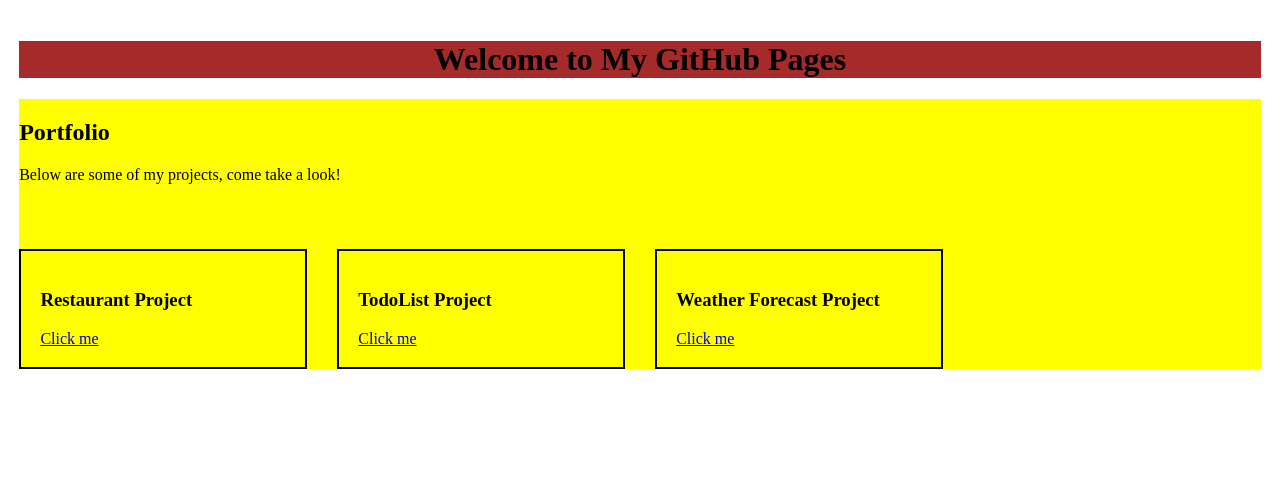
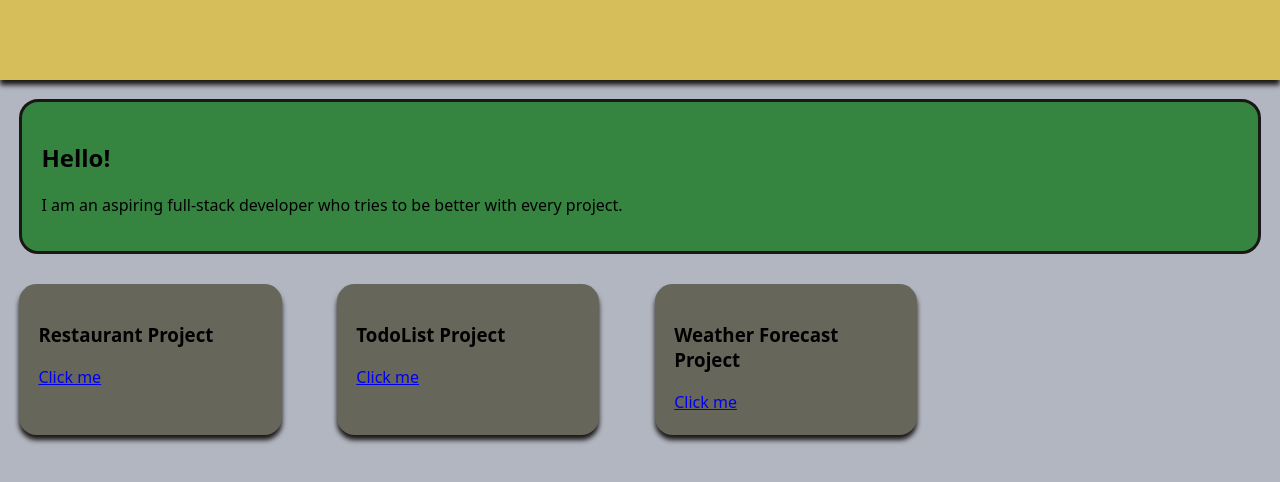
Before and after one commit to mann-go/mann-go.github.io, a plain HTML site: page index.html in a window 1280 px wide. Drawn offline with Linux system fonts and the light colour scheme.

Commit message:
Updated styling

```diff
--- a/index.html
+++ b/index.html
@@ -7,14 +7,15 @@
   <link rel="stylesheet" href="styles.css">
 </head>
 <body>
+  <div class="wrapper">
     <header>
-    <h1>Welcome to My GitHub Pages</h1>
+      <h1></h1>
     </header>
     <main>
       <div class="portfolio">
         <div class="portfolio-header">
-        <h2>Portfolio</h2>
-        <p>Below are some of my projects, come take a look!</p>
+          <h2>Hello!</h2>
+          <p>I am an aspiring full-stack developer who tries to be better with every project.</p>
         </div>
         <div class="portfolio-item">
           <h3 id="item-header">Restaurant Project</h3>
@@ -30,7 +31,6 @@
         </div>
       </div>
     </main>
-
-
+  </div>
 </body>
 </html>
--- a/styles.css
+++ b/styles.css
@@ -1,44 +1,74 @@
 :root {
     --padding: 1.2rem;
+
+    --eerie-black: #1a1816;
+    --old-gold: #d6bf5a;
+    --french-grey: #b2b6c0;
+    --ebony: #66665b;
+    --sea-green: #358540;
 }
 
 body {
     margin: 0;
-    padding: var(--padding);
+    padding: 0;
+    font-family: system-ui, -apple-system, BlinkMacSystemFont, 'Segoe UI', Roboto, Oxygen, Ubuntu, Cantarell, 'Open Sans', 'Helvetica Neue', sans-serif;
+}
+
+
+.wrapper {
+    display: flex;
+    flex-direction: column;
+    height: auto;
 }
 
 header {
+    z-index: 1;
     text-align: center;
-    background-color: brown;
+    background-color: var(--old-gold);
+    min-height: 10vh;
+    box-shadow: 0 5px 5px 0 var(--eerie-black);
 }
 
 main {
     grid-template-columns: repeat(5, 1fr);
     grid-template-rows: repeat(3, 1fr);
+    padding: var(--padding);
+    background-color: var(--french-grey);
+    height: 100%;
 }
 
 .portfolio {
-    background-color: yellow;
+    /* background-color: yellow; */
     grid-column: 1 / 4;
 
     display: grid;
     grid-template-columns: repeat(4, 1fr);
-    grid-template-rows: repeat(2, 1fr);
+    grid-template-rows: repeat(5, 1fr);
     gap: 30px;
+    /* height: 100%; */
 }
 
 .portfolio-header {
     grid-row: 1;
     grid-column: 1 / 5;
+    background-color: var(--sea-green);
+    border-radius: 1.2rem;
+    padding: var(--padding);
+    border: 3px solid var(--eerie-black);
 }
 
 .portfolio-item {
-    border: 2px solid black;
+    width: clamp(15vw, 17.5vw, 20vw);
+    height: clamp(12vh, 14vh, 16vh);
+    box-shadow: 0 5px 5px 0 var(--eerie-black);
+    background-color: var(--ebony);
+    border-radius: 1.1rem;
     padding: var(--padding);
     grid-row-start: 2;
+
 }
 
 .portfolio-item:hover {
-    transition: 0.85s ease-in-out;
-    transform: scale(1.1);
+    transition: 0.85s ease;
+    transform: scale(1.05);
 }
```
Lines whose indentation alone changed are shown as unchanged.
